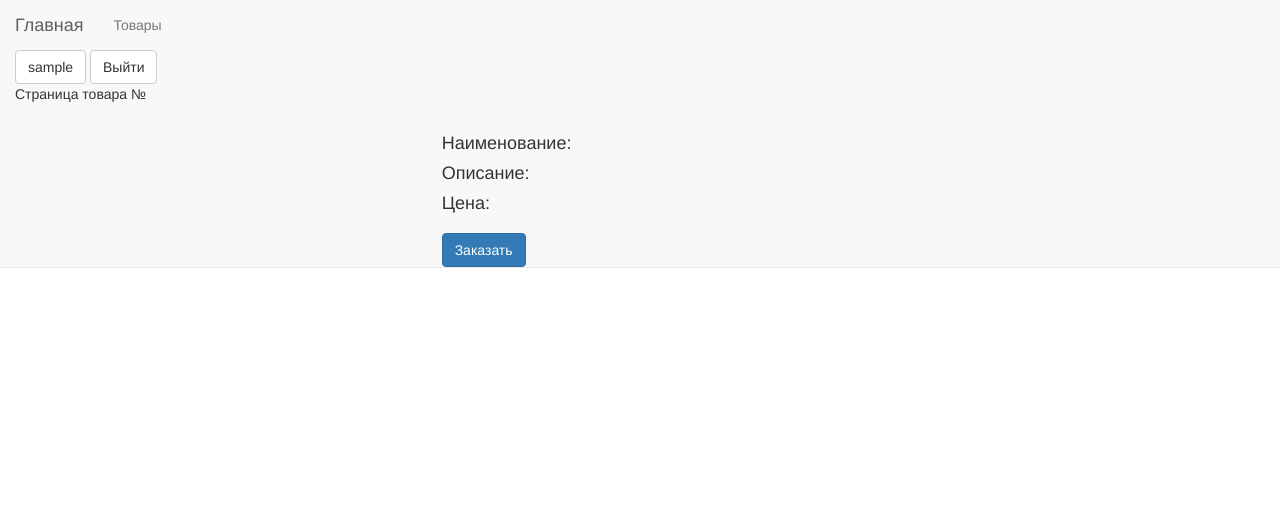
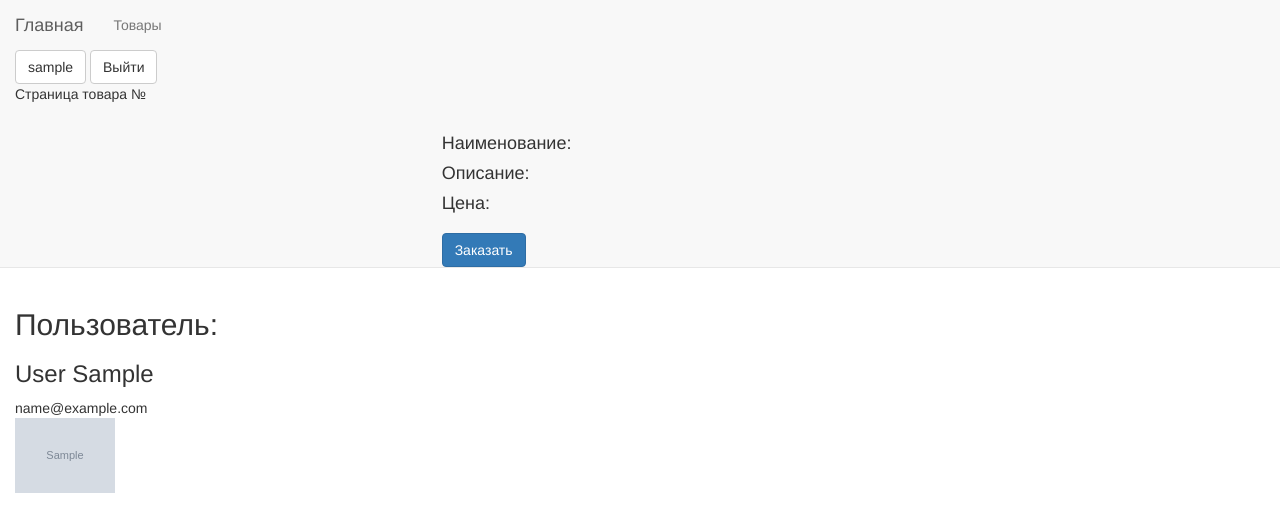
Before and after one commit to NataliaZar/Toy-sSecret_homework_django, a Django app: page /prodact/1 in a window 1280 px wide. Shown: the top 532 px of the page. Run offline with Django 3.2, Linux system fonts and the light colour scheme; a user stored in the database is signed in; tables that the repository leaves empty hold one stand-in row (values such as "Sample post"); grey boxes marked "Sample" are stand-in pictures; some libraries are stand-ins or nearby versions.

Commit message:
fix models

```diff
--- a/dj_project/urls.py
+++ b/dj_project/urls.py
@@ -35,7 +35,7 @@ urlpatterns = [
     url(r'^admin/', include(admin.site.urls))
 ]
 ajax_functions = [
-    url(r'^ajax/book/', ajax_order, name='ajax_book'),
+    url(r'^ajax/order/', ajax_order, name='ajax_order'),
     #url(r'^ajax/last_bookings/', ajax_last_bookings, name='ajax_last_bookings'),
 ]
 urlpatterns += ajax_functions
--- a/labApp/models.py
+++ b/labApp/models.py
@@ -5,20 +5,23 @@ from django.utils.timezone import now
 
 
 class Customer(models.Model):
-    user = models.OneToOneField(User, on_delete=models.CASCADE, verbose_name='Покупатель'),
-    #customer_name = models.CharField(max_length=30)
-    #email = models.EmailField(max_length=75)
+    user = models.OneToOneField(User, on_delete=models.CASCADE, verbose_name='Покупатель')
+
     first_name = models.CharField(max_length=30, verbose_name='Имя')
     last_name = models.CharField(max_length=30, verbose_name='Фамилия')
     birthday = models.DateField(verbose_name='День рождения')
     sex = models.CharField(max_length=1, verbose_name='Пол')
-    img = models.ImageField(upload_to='user/', blank=True, default='user_icon.png',
+    img = models.ImageField(upload_to='user/', blank=True, default='user/user_icon.png',
                             verbose_name='Фотография')
 
     objects = models.Manager()
 
+    #def __str__(self):
+     #   return "{}".format(self.user)
+
     def __str__(self):
-        return "{}".format(self.user)
+        return "{}".format(self.user.username)
+
 
 
 class ProdactCategory(models.Model):
@@ -40,7 +43,7 @@ class Prodact(models.Model):
     price = models.FloatField(max_length=10, verbose_name='Цена')
     #order = models.ManyToManyField(Customer, on_delete=models.CASCADE, through='Order', verbose_name='заказ')
     img = models.ImageField(upload_to='prodact/', blank=True,
-                            default='prodact_icon.png', verbose_name='Фотография')
+                            default='prodact/prodact_icon.png', verbose_name='Фотография')
     category = models.ManyToManyField(ProdactCategory, blank=True, verbose_name='Категория товара')
 
     objects = ProdactManager()
--- a/labApp/templates/prodact_list.html
+++ b/labApp/templates/prodact_list.html
@@ -12,7 +12,7 @@
                 {% for prodact in prodacts_list %}
                     <li>
                         <div>
-                            <img src="{{ prodact.img.url }}" style="max-width: 200px;">
+                            <img src="{{ prodact.img.url }}" style="max-width: 100px;">
                         </div>
                         <div>
                             <h4><a href= "{% url 'prodact_page'  prodact.prodact_name %}"> {{ prodact.prodact_name }}</a></h4>
--- a/labApp/templates/prodact_page.html
+++ b/labApp/templates/prodact_page.html
@@ -77,5 +77,8 @@
 {% endblock %}
 
 {% block side_block %}
+<h2>Пользователь:</h2>
+<div class="side-panel-elem">
     {% include "customer.html" %}
+</div>
 {% endblock %}
--- a/labApp/views.py
+++ b/labApp/views.py
@@ -29,9 +29,10 @@ class ProdactsView(ListView):
 
     paginate_by = 3
 
+    # ####context['customer'] = models.Customer.objects.get(username=self.request.user)
     def get_context_data(self, **kwargs):
         context = super(ProdactsView, self).get_context_data(**kwargs)
-        #context['customer'] = models.Customer.objects.get(username=self.request.user)
+
         context['customer'] = auth.get_user(self.request).username
         return context
 
@@ -89,9 +90,9 @@ def prodact_page(request, prodact):
             context['category'] = None
     except:
         context['prodact'] = None
+    context['cust'] = auth.get_user(request).username
+    context['customer'] = models.Customer.objects.get(user=request.user)
 
-    #context['customer'] = models.Customer.objects.get(user=request.user)
-    context['customer'] = auth.get_user(request).username
     return render(request, 'prodact_page.html', context)
 
 
@@ -111,6 +112,7 @@ def order(request, prodact):
             ord.user = cust
             ord.prodact = models.Prodact.objects.get(name=data['prodact'])
             ord.date = datetime.datetime.today()
+            #ord.number = models.Prodact.objects.get(name=data['prodact'])
             ord.save()
             return HttpResponseRedirect('/')
     else:
```
Also changed, not shown: dj_project/settings.py (+8 -2 lines), labApp/migrations/0009_customer_user.py (added), labApp/migrations/0010_auto_20171217_1339.py (added).
